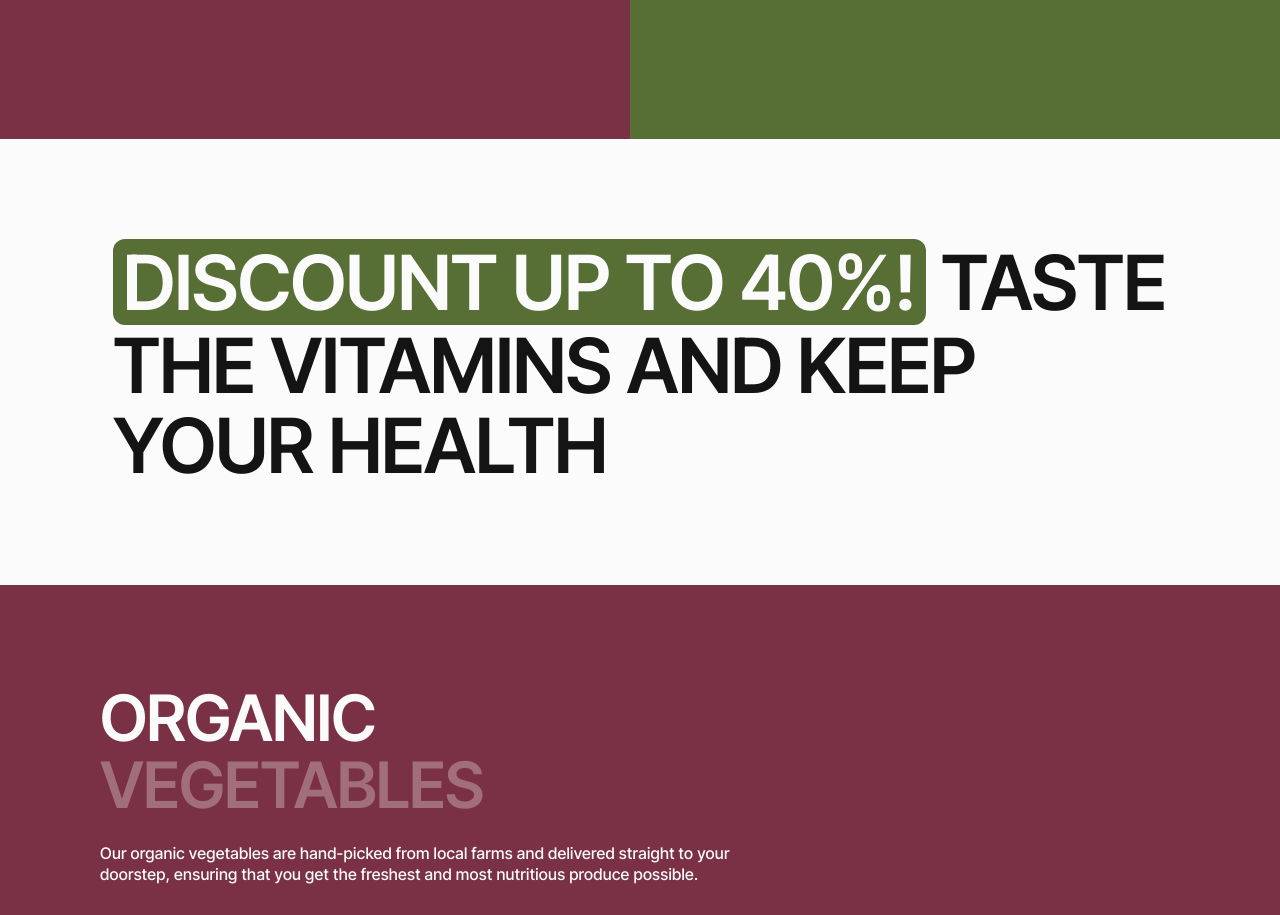
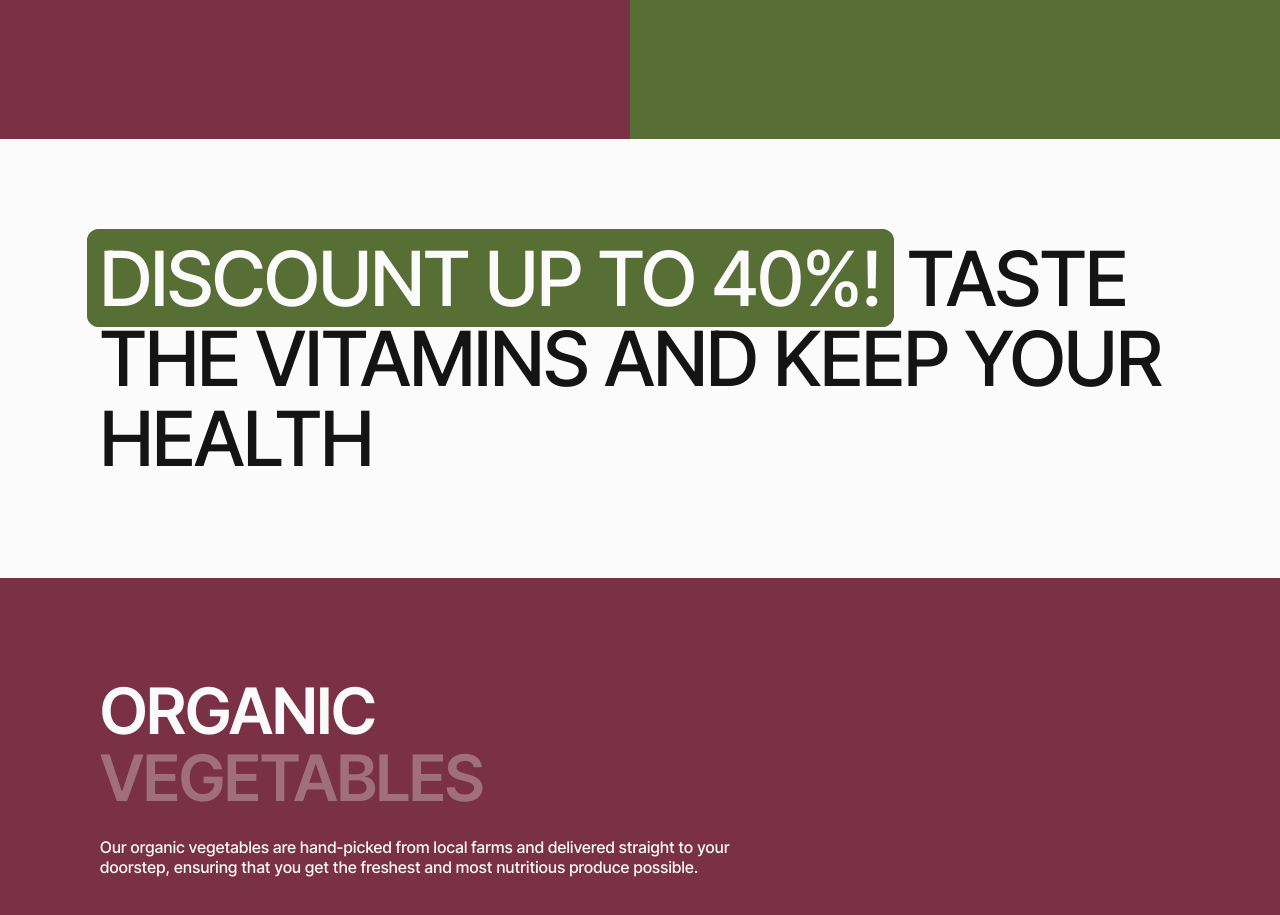
Before and after one commit to smddiana/kodery_project_24, a website built with Vite: page src/index.html in a window 1280 px wide. Shown: the part 1480-2395 px from the top of the page. Built offline with nearby package versions, Linux system fonts and the light colour scheme.

Commit message:
fixed advertisement section

```diff
--- a/src/css/advertisement.css
+++ b/src/css/advertisement.css
@@ -1,4 +1,5 @@
 /*Ivan*/
+/*
  .advertisement-cotainer{
     padding: 80px 10px;
 }
@@ -21,7 +22,7 @@
 
 }
 
-/*  advertisement */
+/*  advertisement *//*
 .advertisement {
     background-color: #fbfbfb;
 }
@@ -46,12 +47,11 @@
 }
 
 
-/* !!!!!!!!!! */
 
 
 @media screen and (min-width: 768px) {
 
-    /* advertisement */
+    /* advertisement *//*
     .text-advertisement {
         font-size: 64px;
         line-height: 70px;
@@ -62,21 +62,103 @@
 
 }
 
-
-
-
 @media screen and (min-width: 1280px) {
 
-    /* advertisement */
+    /* advertisement *//*
     .text-advertisement {
         font-size: 76px;
         line-height: 80px;
 
     }
 
-    /* .sale-advertisement {
-        display: inline-block;
-    } */
-
 
 }
+*/
+.advertisement {
+    padding-top: 80px;
+    padding-bottom: 80px;
+    background: #fbfbfb;
+}
+
+.advertisement .container {
+    padding-left: 10px;
+    padding-right: 10px;
+}
+
+.adv-text {
+    display: block;
+    font-size: 48px;
+    line-height: 1.04;
+    letter-spacing: -0.01em;
+    text-transform: uppercase;
+    color: #141414;
+}
+
+.adv-text-title {
+    display: block;
+    color: #fbfbfb;
+    border-style: solid;
+    border-color: #576f35;
+    border-left-width: 10px;
+    border-right-width: 10px;
+    border-radius: 12px;
+    background-color: #576f35;
+    padding-left: 0;
+}
+
+.adv-text-descr {
+    display: block;
+    padding-left: 10px;
+}
+
+@media screen and (min-width: 768px) {
+    .advertisement {
+        padding-top: 100px;
+        padding-bottom: 100px;
+    }
+
+    .advertisement .container {
+        padding-left: 16px;
+        padding-right: 16px;
+    }
+
+    .adv-text {
+        font-size: 64px;
+        line-height: 1.09;
+    }
+
+    .adv-text-title {
+        border-left-width: 16px;
+        border-right-width: 16px;
+    }
+
+    .adv-text-descr {
+        padding-left: 16px;
+    }
+}
+
+@media screen and (min-width: 1280px) {
+    .advertisement .container {
+        padding-left: 100px;
+        padding-right: 100px;
+    }
+
+    .adv-text {
+        font-size: 76px;
+        line-height: 1.05;
+    }
+
+    .adv-text-title {
+        display: inline;
+        border-left-width: 13px;
+        border-right-width: 13px;
+        position: relative;
+        left: -13px;
+    }
+
+    .adv-text-descr {
+        display: inline;
+        padding-left: 0;
+        padding-right: 13px;
+    }
+}
--- a/src/partials/advertisement.html
+++ b/src/partials/advertisement.html
@@ -1,7 +1,20 @@
 <!-- advertisement -->
+<!--
 <section class="advertisement">
     <div class="advertisement-cotainer container">
         <p class="text-advertisement"><span class="sale-advertisement">Discount up to 40%!</span> Taste the vitamins and
             keep your health</p>
     </div>
+</section>-->
+
+<section class="advertisement">
+  <div class="container">
+    <h2 class="visually-hidden">advertisement</h2>
+    <p class="adv-text">
+      <span class="adv-text-title">Discount up to 40%!</span
+      ><span class="adv-text-descr"
+        >Taste the vitamins and keep your health</span
+      >
+    </p>
+  </div>
 </section>
```
